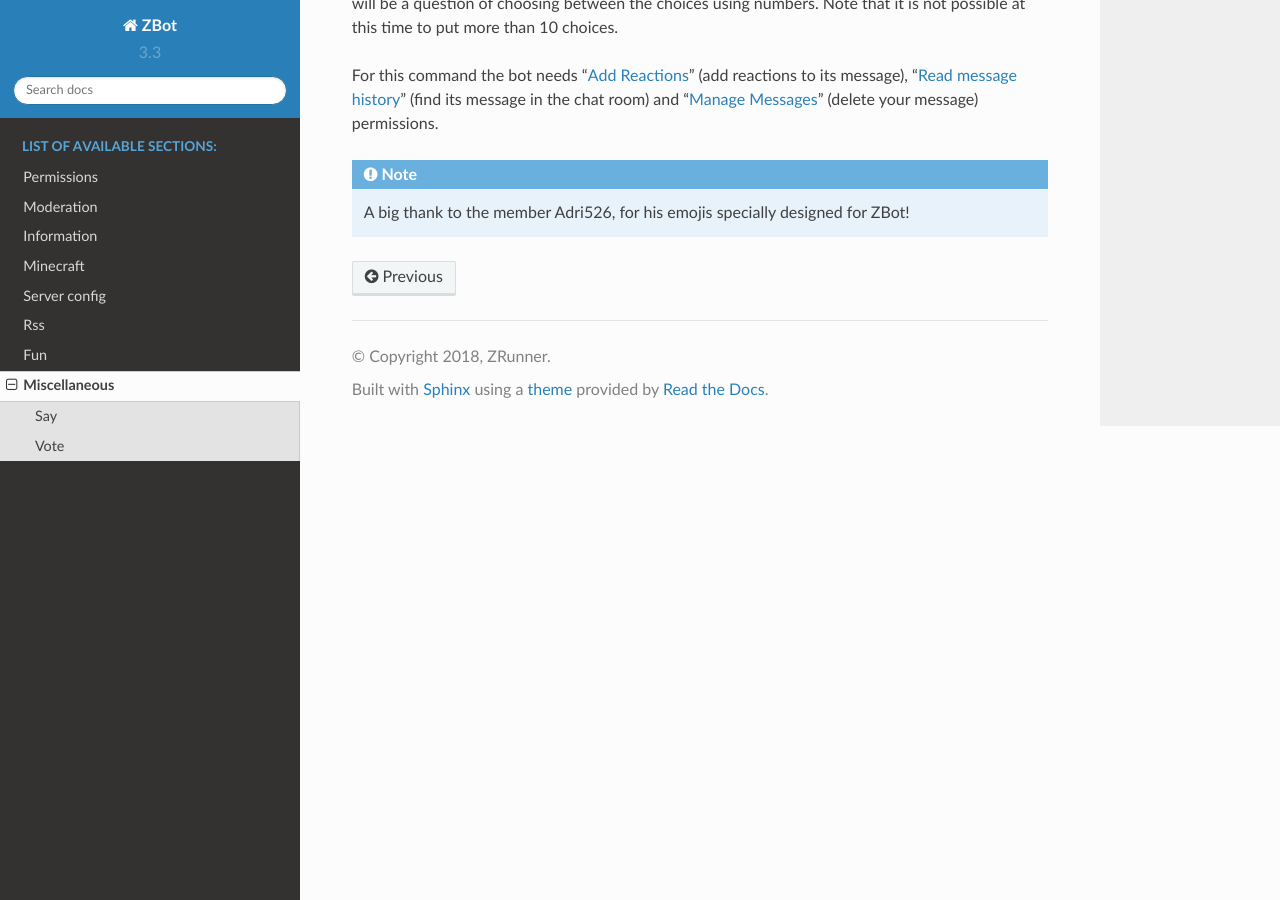
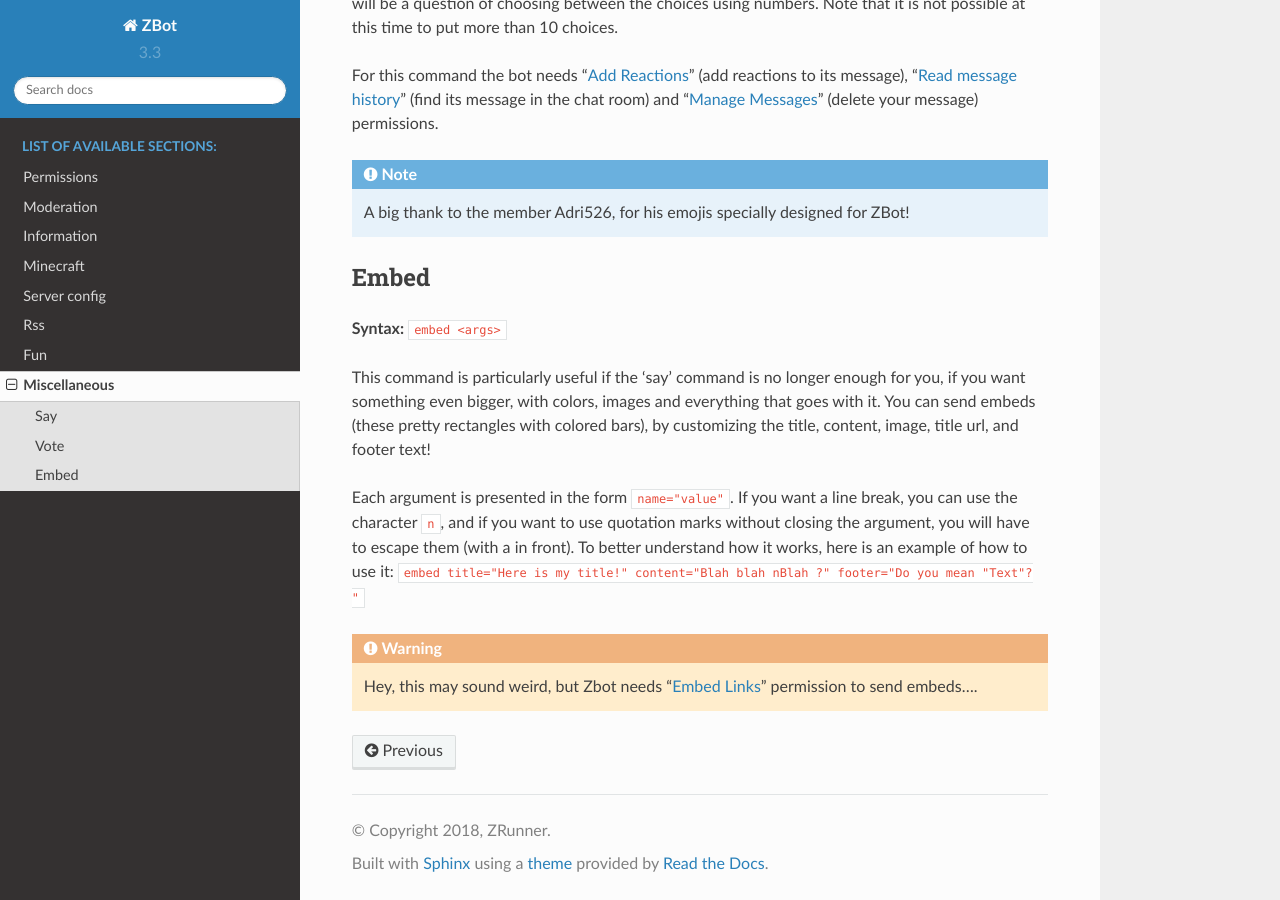
Before and after one commit to Axobot-org/Axobot, a Sphinx documentation site: the page built from docs/miscellaneous.rst, in a window 1280 px wide and 900 px high, scrolled down 988 px. Built offline with Sphinx 7.4.7 and the Read the Docs theme 2.0.0, drawn with Linux system fonts in a browser that asks for light colours.

Commit message:
[doc] add 'embed' cmd

```diff
--- a/docs/miscellaneous.rst
+++ b/docs/miscellaneous.rst
@@ -33,3 +33,16 @@
 For this command the bot needs "`Add Reactions <perms.html#add-reactions>`_" (add reactions to its message), "`Read message history <perms.html#read-message-history>`_" (find its message in the chat room) and "`Manage Messages <perms.html#manage-messages>`_" (delete your message) permissions.
 
 .. note:: A big thank to the member Adri526, for his emojis specially designed for ZBot!
+
+
+-----
+Embed
+-----
+
+**Syntax:** :code:`embed <args>`
+
+This command is particularly useful if the 'say' command is no longer enough for you, if you want something even bigger, with colors, images and everything that goes with it. You can send embeds (these pretty rectangles with colored bars), by customizing the title, content, image, title url, and footer text!
+
+Each argument is presented in the form :code:`name="value"`. If you want a line break, you can use the character :code:`\n`, and if you want to use quotation marks without closing the argument, you will have to escape them (with a \ in front). To better understand how it works, here is an example of how to use it: :code:`embed title="Here is my title!" content="Blah blah \nBlah ?" footer="Do you mean \"Text\"? "`
+
+.. warning:: Hey, this may sound weird, but Zbot needs "`Embed Links <perms.html#embed-links>`_" permission to send embeds....
```
